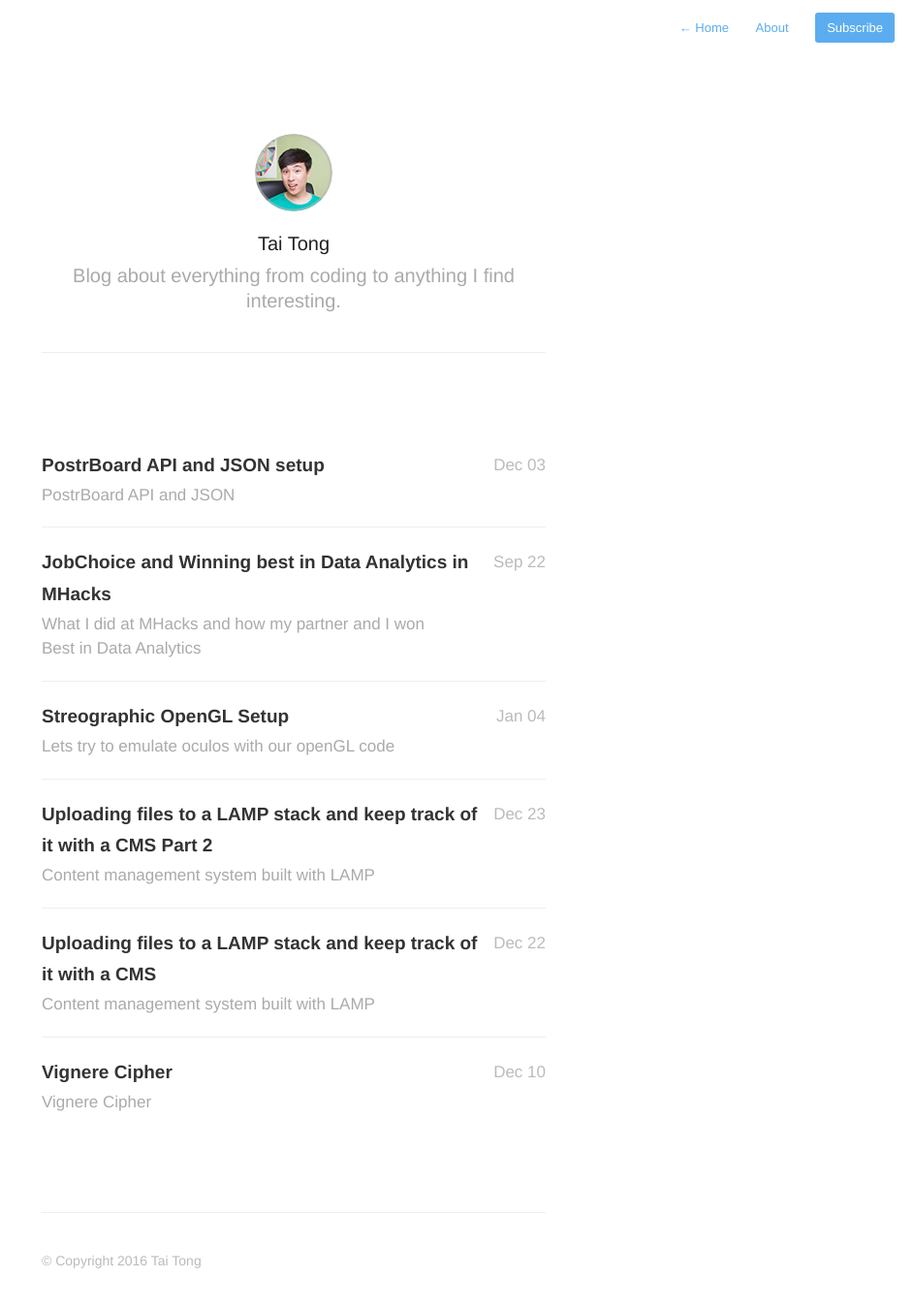
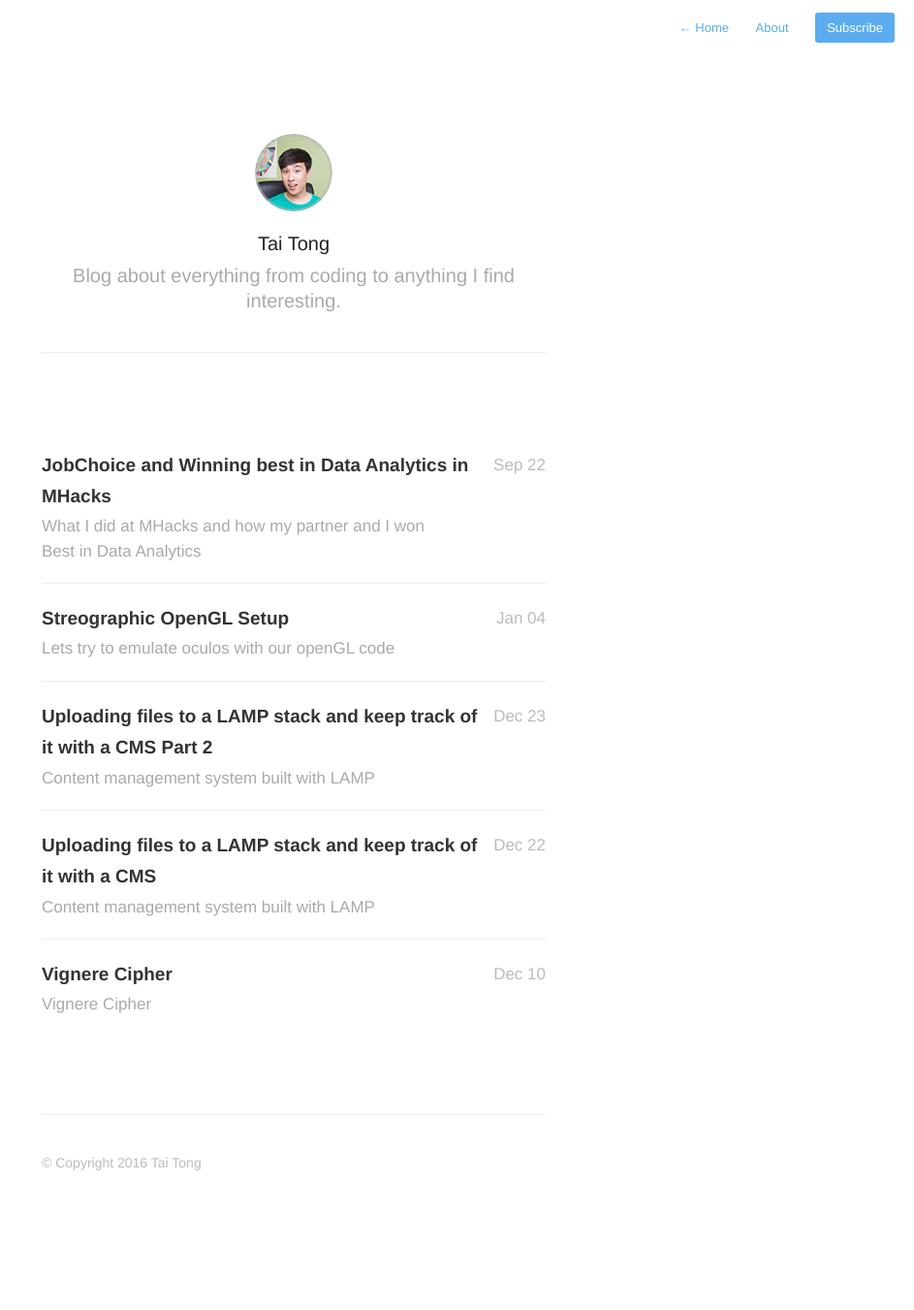
Before and after one commit to thebigbluebox/thebigbluebox.github.io, a Jekyll site: the page built from index.html, in a window 1280 px wide. Shown: the whole page at 97% size, without its empty margins (337-1280 px from the left). Built offline with Jekyll 4.4.1, drawn with Linux system fonts in a browser that asks for light colours; nearby versions of some CDN libraries; Markdown is read by kramdown in place of the engine named in the settings; the list of posts is cut into pages by our own code; after the commit the page ends 1250 px from its top, so only the background shows below that; part of the change alters nothing that is shown.

```diff
--- a/_layouts/default.html
+++ b/_layouts/default.html
@@ -34,8 +34,9 @@
   m=s.getElementsByTagName(o)[0];a.async=1;a.src=g;m.parentNode.insertBefore(a,m)
   })(window,document,'script','//www.google-analytics.com/analytics.js','ga');
 
-    ga('create', '{{ site.google_analytics }}', 'auto');
+  ga('create', 'UA-54598212-3', 'auto');
   ga('send', 'pageview');
+
 </script>
 </body>
 </html>
--- a/_posts/2015-12-03-PostrBoard-Api.md
+++ /dev/null
@@ -1,46 +0,0 @@
----
-title:  "PostrBoard API and JSON setup"
-date:   2015-12-03 9:00:00
-description: PostrBoard API and JSON
----
-<script src="//ajax.googleapis.com/ajax/libs/jquery/2.1.1/jquery.min.js"></script>
-
-This is only to document the current PostrBoard API and JSON route setup.
-
-#Event
-
-* /api/events {get,post}
-    - get users.requiresLogin, events.list
-    - post users.requiresLogin, users.hasAdminAuthorization, upload.uploadSingle, events.create
-* /api/createdEvents {get}
-    - get users.requiresLogin, users.hasAdminAuthorization, events.listCreatedEvents
-* /api/createdEvents/:organizationId {get}
-    - get users.requiresLogin, users.hasAdminAuthorization, events.listCreatedEvents
-* /api/events/:eventId/registered {get}
-    - get users.requiresLogin, events.hasAuthorization, events.listRegistered
-* /api/events/organization/:organizationId {get}
-    - get events.listByOrganization
-* /api/events/:eventId {get,put,delete}
-    - get events.read
-    - put users.requiresLogin, events.hasAuthorization, users.hasAdminAuthorization, upload.uploadSingle, events.update
-    - delete users.requiresLogin, events.hasAuthorization, events.delete
-* /api/eventRegister/:eventId {get,post,delete}
-    - get users.requiresLogin, events.getStatus
-    - post users.requiresLogin, events.register
-    - delete users.requiresLogin, events.deregister
-* /api/eventsRegister {get}
-    - get users.requiresLogin, events.listRegisteredEvents
-* /api/eventRegisterVolunteer/:eventId {get,post,delete}
-    - get users.requiresLogin, events.volunteerStatus
-    - post users.requiresLogin, events.registerVolunteer
-    - delete users.requiresLogin, events.deregisterVolunteer
-
-#Organization
-
-
-
-#User
-
-#Schedules
-
-#
```
Lines whose indentation alone changed are shown as unchanged.
